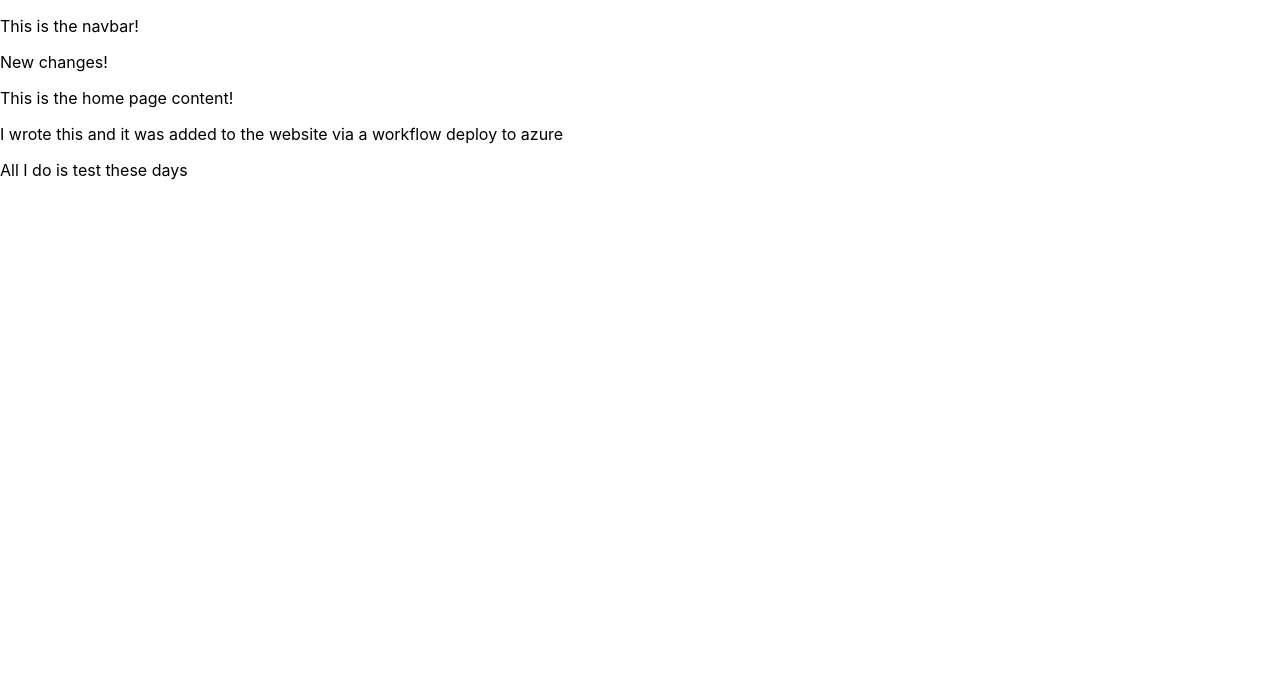
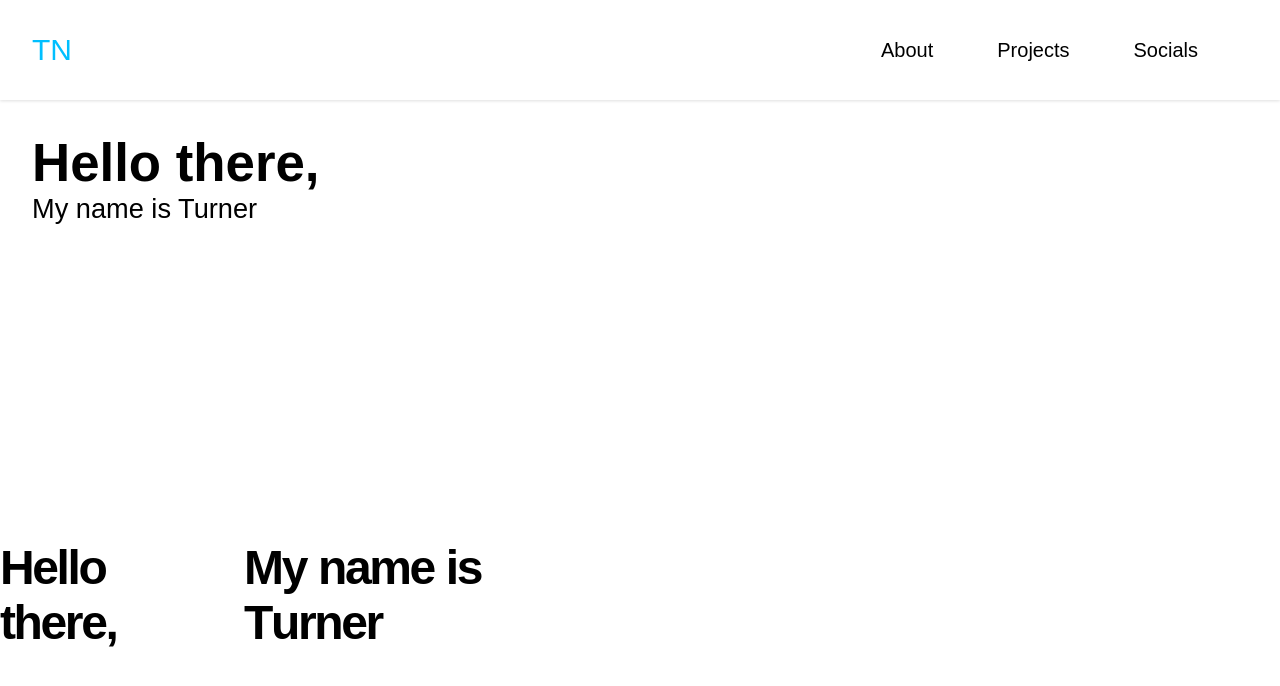
Before and after one commit to TurnerTastic1/Portfolio, a React (Create React App) app: page / in a window 1280 px wide. Shown: the top 686 px of the page. Built offline with nearby package versions, Linux system fonts and the light colour scheme.

Commit message:
Major UI changes

```diff
--- a/package.json
+++ b/package.json
@@ -6,8 +6,10 @@
     "@testing-library/jest-dom": "^5.16.5",
     "@testing-library/react": "^13.4.0",
     "@testing-library/user-event": "^13.5.0",
+    "framer-motion": "^9.0.1",
     "react": "^18.2.0",
     "react-dom": "^18.2.0",
+    "react-intersection-observer": "^9.4.1",
     "react-router-dom": "^6.8.0",
     "react-scripts": "5.0.1",
     "styled-components": "^4.1.3",
--- a/src/App.jsx
+++ b/src/App.jsx
@@ -1,16 +1,21 @@
 import React from "react";
 import { BrowserRouter as Router, Route, Routes } from "react-router-dom";
-import "./App.css";
+import GlobalStyle from "./globalStyles";
 
-// Component are used in pages
+// Components
+import Navbar from "./components/navbar/index.jsx";
 
 // Page imports
-import Home from "./pages/home.jsx";
+import Home from "./pages/home.js";
 import NotFound from "./pages/404.jsx";
 
 function App() {
+  // const paths = ["/", "home", "/#about"];
+  // const is404 = !paths.includes(window.hash);
   return (
     <Router>
+      <GlobalStyle/>
+      {true && <Navbar />}
       <Routes>
         <Route path="/" element={<Home />} />
         <Route path="/home" element={<Home />} />
--- /dev/null
+++ b/src/components/motion/AnimatedTitle.jsx
@@ -0,0 +1,95 @@
+// AnimatedTitle.js
+import React from "react";
+import { useEffect } from "react";
+import styled from "styled-components";
+import { useAnimation, motion } from "framer-motion";
+import { useInView } from "react-intersection-observer";
+
+const Title = styled.h2`
+  font-size: 3rem;
+  font-weight: 600;
+`;
+
+const Word = styled(motion.span)`
+  display: inline-block;
+  margin-right: 0.25em;
+  white-space: nowrap;
+`;
+
+const Character = styled(motion.span)`
+  display: inline-block;
+  margin-right: -0.05em;
+`;
+
+export function AnimatedTitle({input}) {
+  const text = input // This would normally be passed into this component as a prop!
+
+  const ctrls = useAnimation();
+
+  const { ref, inView } = useInView({
+    threshold: 0.5,
+    triggerOnce: true,
+  });
+
+  useEffect(() => {
+    if (inView) {
+      ctrls.start("visible");
+    }
+    if (!inView) {
+      ctrls.start("hidden");
+    }
+  }, [ctrls, inView]);
+
+  const wordAnimation = {
+    hidden: {},
+    visible: {},
+  };
+
+  const characterAnimation = {
+    hidden: {
+      opacity: 0,
+      y: "0.25em",
+    },
+    visible: {
+      opacity: 1,
+      y: "0em",
+      transition: {
+        duration: 1,
+        ease: [0.2, 0.65, 0.3, 0.9],
+      },
+    },
+  };
+
+  return (
+    <Title aria-label={text} role="heading">
+      {text.split(" ").map((word, index) => {
+        return (
+          <Word
+            ref={ref}
+            aria-hidden="true"
+            key={index}
+            initial="hidden"
+            animate={ctrls}
+            variants={wordAnimation}
+            transition={{
+              delayChildren: index * 0.25,
+              staggerChildren: 0.05,
+            }}
+          >
+            {word.split("").map((character, index) => {
+              return (
+                <Character
+                  aria-hidden="true"
+                  key={index}
+                  variants={characterAnimation}
+                >
+                  {character}
+                </Character>
+              );
+            })}
+          </Word>
+        );
+      })}
+    </Title>
+  );
+}
--- a/src/components/navbar/index.jsx
+++ b/src/components/navbar/index.jsx
@@ -1,16 +1,90 @@
 import React from "react";
-// get styled components
 
-// Comment for testing linter for a new branch
+import styled from "styled-components";
+
+const NavbarContainer = styled.div`
+  width: 100%;
+  height: 100px;
+  display: flex;
+  align-items: center;
+  box-shadow: 0 1px 3px rgba(15, 15, 15, 0.13);
+  background: rgb(f, f, f);
+`;
+
+const LeftSection = styled.div`
+  display: flex;
+`;
+
+const RightSection = styled.div`
+  display: flex;
+  flex: 2;
+  justify-content: right;
+  padding-right: 50px;
+`;
+
+const Text = styled.div`
+  font-size: 20px;
+  padding: 2rem;
+  cursor: pointer;
+  display: flex;
+  flex-direction: column;
+  justify-content: space-evenly;
+
+`;
+
+const HomeRedirect = styled.div`
+  font-size: 30px;
+  padding: 2rem;
+  cursor: pointer;
+  display: flex;
+  flex-direction: column;
+  justify-content: space-evenly;
+  color: #00BFFF;
+
+`;
+
+const HomeRLink = styled.a`
+  text-decoration: none;
+  color: inherit;
+  font-size: inherit;
+
+  &:hover {
+    color: #000000;
+    border-top: 1px solid #000000;
+  }
+`;
+
+const Link = styled.a`
+  text-decoration: none;
+  color: inherit;
+  font-size: inherit;
+
+  &:hover {
+    color: #00BFFF;
+    border-top: 1px solid #00BFFF;
+  }
+`;
 
 function Navbar() {
   return (
-    <nav>
-      <div>
-        <p>This is the navbar!</p>
-        <p>New changes!</p>
-      </div>
-    </nav>
+    <NavbarContainer>
+      <LeftSection>
+        <HomeRedirect>
+          <HomeRLink href="/">TN</HomeRLink>
+        </HomeRedirect>
+      </LeftSection>
+      <RightSection>
+        <Text>
+          <Link href="/#about">About</Link>
+        </Text>
+        <Text>
+          <Link href="/projects">Projects</Link>
+        </Text>
+        <Text>
+          <Link href="/socials">Socials</Link>
+        </Text>
+      </RightSection>
+    </NavbarContainer>
   )
 }
 
--- /dev/null
+++ b/src/globalStyles.js
@@ -0,0 +1,26 @@
+import { createGlobalStyle } from "styled-components";
+
+
+
+
+const GlobalStyle = createGlobalStyle`
+
+*,*::before,*::after,h1,h2,h3,h4,h5,h6{
+    margin: 0;
+    padding: 0;
+}
+h1,h2,h3,h4,h5,h6{
+    display: inline-block;
+}
+
+
+body{
+    margin: 0;
+    padding: 0;
+    overflow-x: hidden;
+    font-family: 'Source Sans Pro',sans-serif;
+}
+
+`
+
+export default GlobalStyle;
--- a/src/pages/404.jsx
+++ b/src/pages/404.jsx
@@ -4,7 +4,7 @@ function MissingPage() {
   function SendHome() {
     window.location.href = "/home";
   }
-
+  document.title = "Turner Naef - 404";
   return (
     <div>
       <p>404!</p>
--- /dev/null
+++ b/src/pages/home.js
@@ -0,0 +1,115 @@
+import React from "react";
+import styled from "styled-components";
+import { useLocation } from "react-router-dom";
+
+
+import { AnimatedTitle } from "../components/motion/AnimatedTitle.jsx";
+import { motion } from "framer-motion"
+
+const Main = styled.section`
+  padding-bottom: 100%;
+`;
+
+const About = styled.section`
+
+`;
+
+const SubBox = styled.div`
+width: 50%;
+position: relative;
+display: flex;
+.pic{
+    position: absolute;
+    bottom: 0;
+    left: 50%;
+    transform: translate(-50%,0%);
+    width: 100%;
+    height: auto;
+}
+`
+
+const Text = styled.div`
+font-size: calc(1em + 1.5vw);
+padding: 2rem;
+cursor: pointer;
+display: flex;
+flex-direction: column;
+justify-content: space-evenly;
+&>*:last-child{
+    color: ${props => `rgba(${props.theme.bodyRgba},0.6)` };
+    font-size: calc(0.5rem + 1.5vw);
+    font-weight:300;
+}
+`
+
+export function ChangeTitle() {
+  const location = useLocation();
+
+  if (location.hash === "#about") {
+    document.title = "Turner Naef - About";
+  } else if (location.pathname === "/projects") {
+    document.title = "Turner Naef - Projects";
+  } else if (location.pathname === "/social") {
+    document.title = "Turner Naef - Social";
+  } else {
+    document.title = "Turner Naef";
+  }
+}
+
+function Home() {
+  ChangeTitle();
+  // console.log("Home!");
+  return (
+    <div>
+      <Main id="home">
+        <motion.div
+          initial={{height:0}}
+          animate={{height: "55vh"}}
+          transition={{ type: "spring", duration:2, delay:1 }}
+        >
+          <SubBox>
+            <Text>
+              <h1>Hello there,</h1>
+              <h2>My name is Turner</h2>
+            </Text>
+          </SubBox>
+
+        </motion.div>
+        <SubBox>
+          <h1>
+            <AnimatedTitle input="Hello there,"/>
+          </h1>
+          <h1>
+            <AnimatedTitle input="My name is Turner"/>
+          </h1>
+
+        </SubBox>
+
+
+      </Main>
+
+      <About id="about">
+        <motion.div
+          initial={{ scale: 0 }}
+          animate={{ rotate: 360, scale: 1 }}
+          transition={{
+            type: "spring",
+            stiffness: 260,
+            damping: 20
+          }}
+        >
+          <SubBox>
+            <Text>
+              <h1>Hello there,</h1>
+              <h3>My name is Turner</h3>
+            </Text>
+          </SubBox>
+
+        </motion.div>
+      </About>
+
+    </div>
+  )
+}
+
+export default Home;
--- a/src/pages/home.jsx
+++ /dev/null
@@ -1,17 +0,0 @@
-import React from "react";
-import NavBar from "../components/navbar/index.jsx";
-
-function Home() {
-  // console.log("Home!");
-  return (
-    <div>
-      <NavBar />
-
-      <p>This is the home page content!</p>
-      <p>I wrote this and it was added to the website via a workflow deploy to azure</p>
-      <p>All I do is test these days</p>
-    </div>
-  )
-}
-
-export default Home;
```
Also changed, not shown: .eslintrc.json, 1 other file (tests, documents, lock files or other folders).
